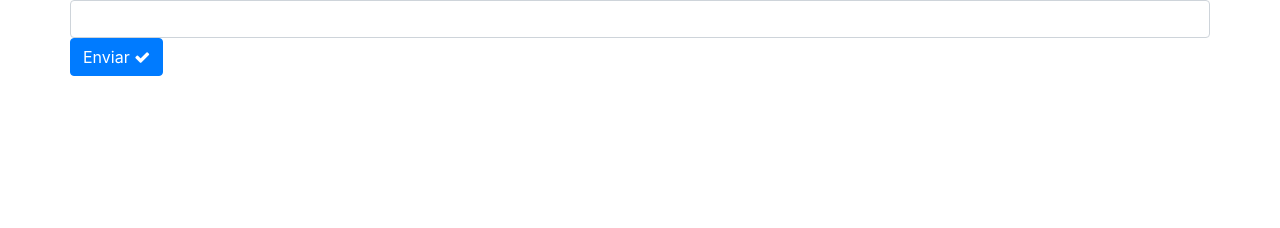
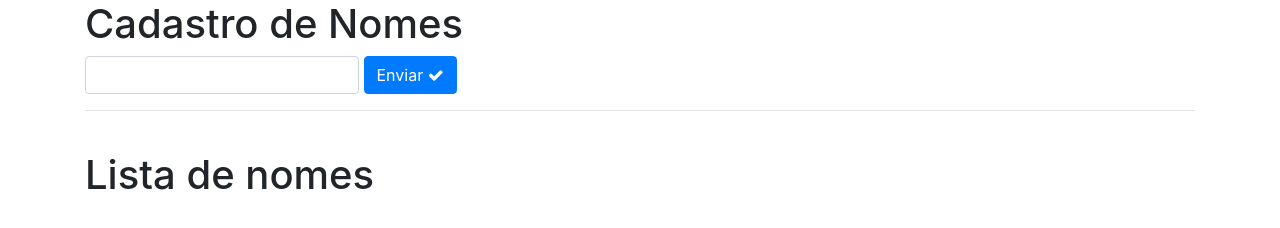
Before and after one commit to tomasfranco/node-spa, a website: page dist/index.html in a window 1280 px wide. Drawn offline with nearby package versions, Linux system fonts and the light colour scheme.

Commit message:
adicionado estilos

```diff
--- a/dist/index.html
+++ b/dist/index.html
@@ -12,17 +12,23 @@
 </head>
 <body>
   <div class="container">
+    <h1>Cadastro de Nomes</h1>
     <div class="row">
-      <div class="col"></div>
-        <input type="text" id="texto" class="form-control">
-        <button id="botao" class=" btn btn-primary">
-          Enviar
+      <div class="col-6">
+          <input type="text" id="texto" class="form-control" style="display:inline; vertical-align: middle; width: auto;">
+          <button id="botao" class="btn btn-primary">
+            Enviar
             <i class="fa fa-check" aria-hidden="true"></i>
         </button>
     </div>
   </div>
-
-
-
+  <hr>
+  <h1 style="margin-top:40px;">Lista de nomes</h1>
+    <div class ="row">
+      <div class="">
+        <ul class="list-group" id="lista"></ul>
+      </div>
+  </div>
+</div>
 </body>
 </html>
```
